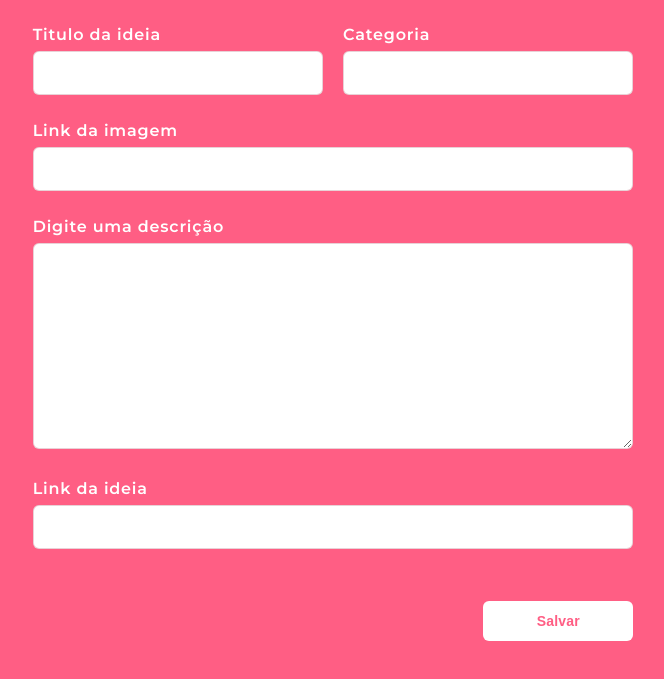
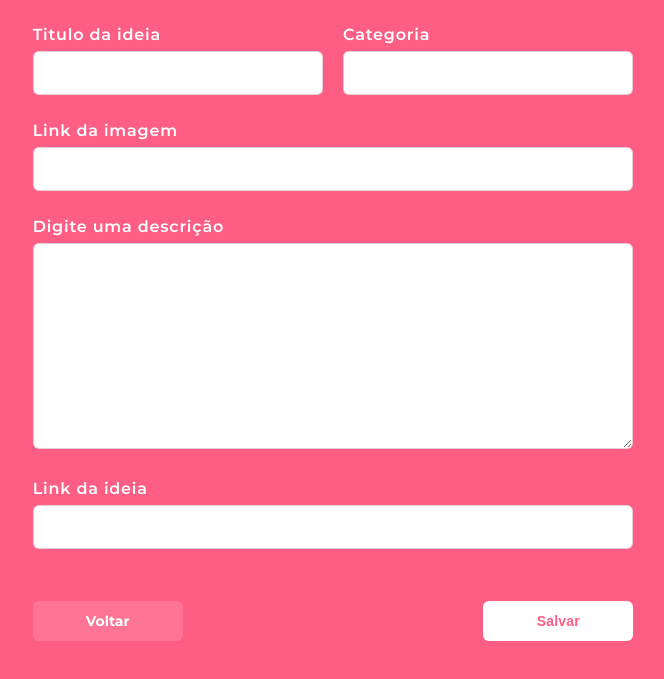
Before and after one commit to vitor0p9f/Register-of-ideas, a plain HTML site: page index.html in a window 1280 px wide. Both pictures are taken after a click on the button "+ Adicionar Ideia". Shown: the part 163-842 px from the top of the page, without its empty margins (307-971 px from the left). Drawn offline with Linux system fonts and the light colour scheme.

Commit message:
making minor changes to the code

```diff
--- a/index.html
+++ b/index.html
@@ -96,6 +96,7 @@
                         <label for="link">Link da ideia</label>
                         <input type="text" name="link"/>
                     </div>
+                    <a href="#" onclick="onOff()" >Voltar</a>
                     <button>Salvar</button>
                 </form>
             </div>
--- a/style.css
+++ b/style.css
@@ -180,6 +180,26 @@ form label{
     letter-spacing: 0.8px;
 }
 
+form a{
+    background-color: #ffffff22;
+    color: white;
+    display: flex;
+    align-items: center;
+    justify-content: center;
+    width: 150px;
+    height: 40px;
+    align-self: center;
+    border-radius: 6px;
+    font-size: 14px;
+    font-weight: bolder;
+    transition: 400ms;
+}
+
+form a:hover {
+    background-color: white;
+    color: #ff5E84;
+}
+
 form button{
     background: white;
     width: 150px;
@@ -190,6 +210,7 @@ form button{
     grid-column: 2;
     justify-self: end;
     margin-bottom: 32px;
+    transition: 400ms;
 }
 
 form button:hover{
@@ -199,9 +220,11 @@ form button:hover{
 }
 
 #modal.hide{
-    display: none;
+    opacity: 0;
+    visibility: hidden;
 }
 
 #container.hidecontainer{
     display: none;
+    visibility: hidden;
 }
```
